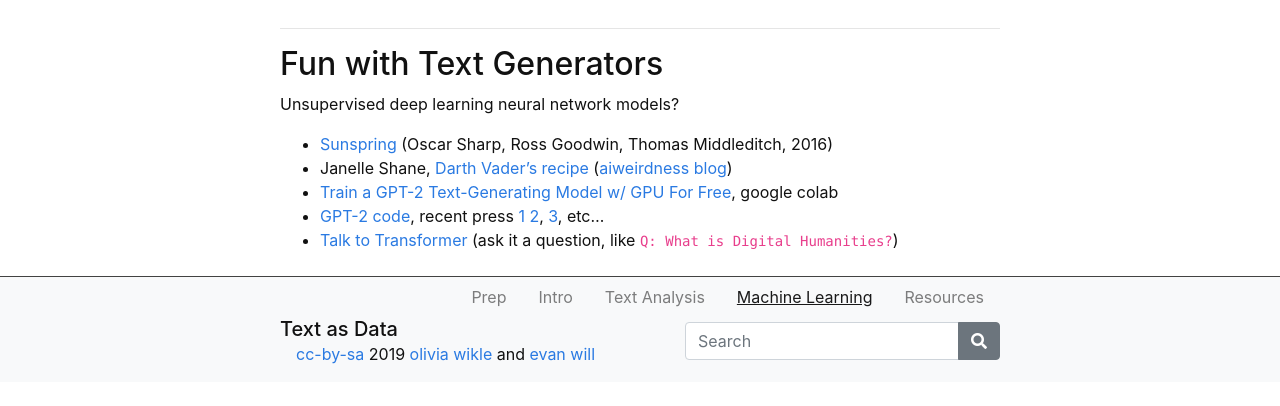
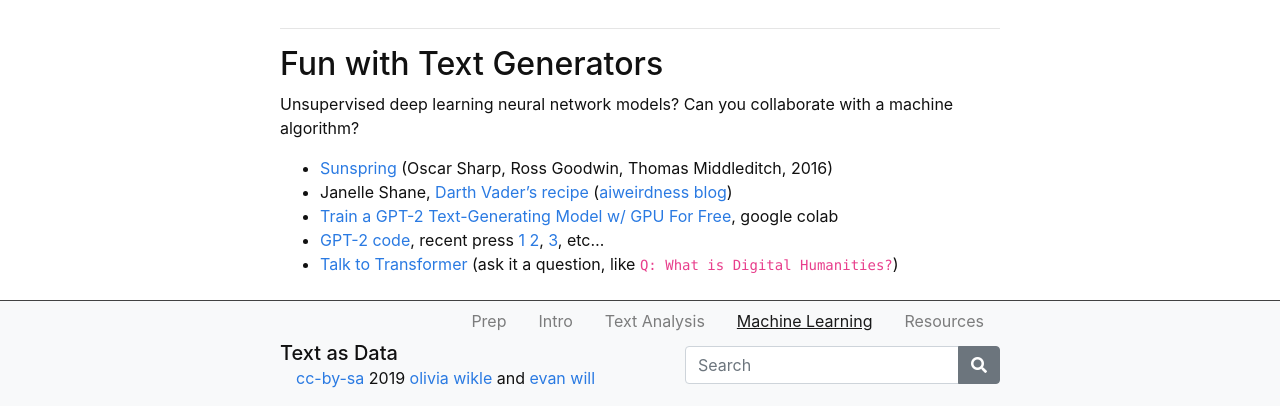
Before and after one commit to owikle/topicmodeling, a Jekyll site: the page built from content/3-machine.md, in a window 1280 px wide and 900 px high, scrolled down 2233 px, cut to the strip 494-900 px from the top of the window. Built offline with Jekyll 4.4.1, drawn with Linux system fonts in a browser that asks for light colours; before the commit the page ends 3109 px from its top, so only the background shows below that.

Commit message:
Update 3-machine.md

```diff
--- a/content/3-machine.md
+++ b/content/3-machine.md
@@ -89,6 +89,7 @@ Don't be afraid to fail or get bad results. Topic modeling is exploratory, and s
 ## Fun with Text Generators
 
 Unsupervised deep learning neural network models?
+Can you collaborate with a machine algorithm?
 
 - [Sunspring](https://youtu.be/LY7x2Ihqjmc) (Oscar Sharp, Ross Goodwin, Thomas Middleditch, 2016)
 - Janelle Shane, [Darth Vader's recipe](https://twitter.com/JanelleCShane/status/1125963320823934976) ([aiweirdness blog](https://aiweirdness.com/))
```
